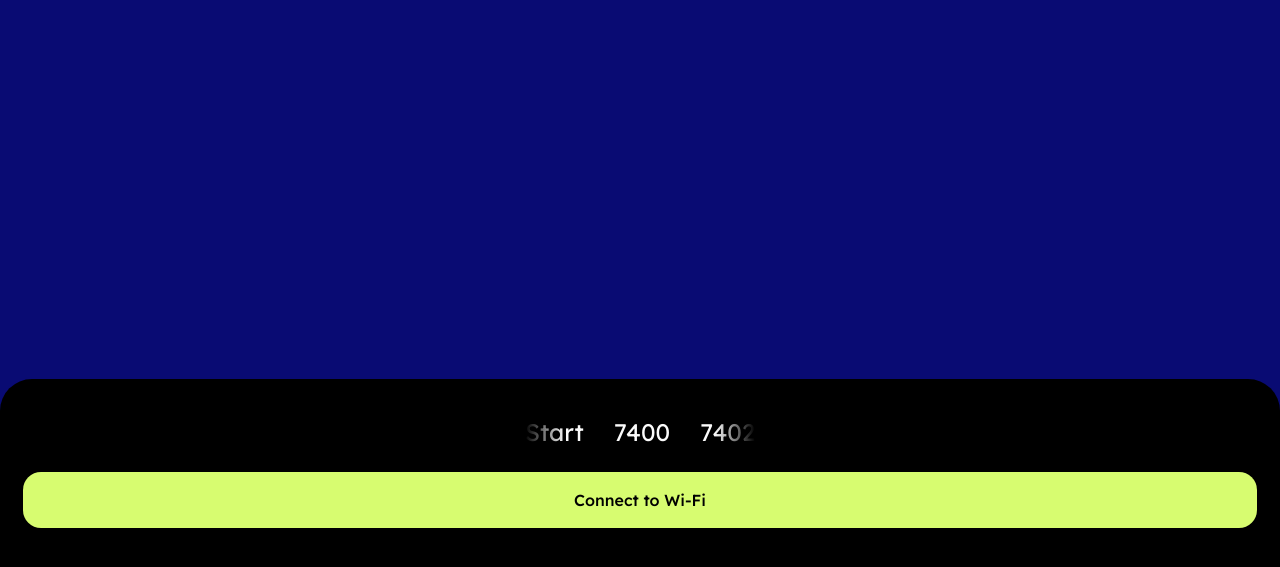
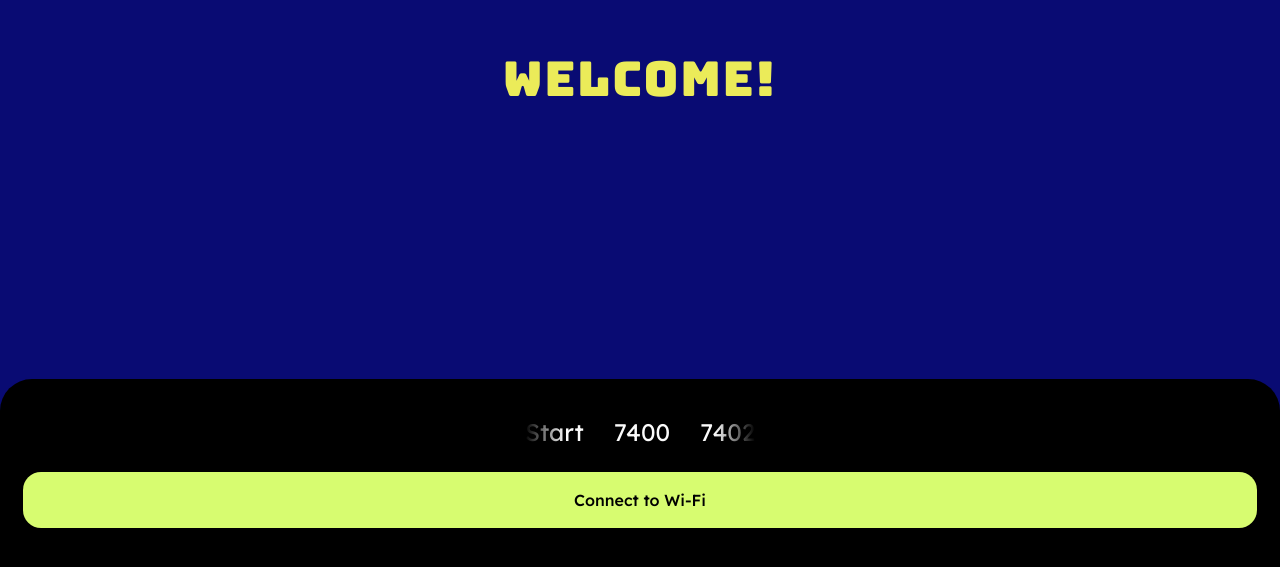
Before and after one commit to DharmikUmretiya/ICC, a React (Vite) app: page / in a window 1280 px wide. Shown: the part 221-788 px from the top of the page. Built offline with nearby package versions, Linux system fonts and the light colour scheme; no server answers.

Commit message:
Added WebSocket

```diff
--- a/src/App.jsx
+++ b/src/App.jsx
@@ -8,7 +8,7 @@ import { useEffect, useRef, useState } from "react";
 function App() {
   const wsRef = useRef(null);
   const [gate, setGate] = useState("7400")
-  const [Result, setResult] = useState("")
+  const [Result, setResult] = useState("Welcome!")
   const [IsConnected, setConnection] = useState(false)
   const Test_gate_btn = useRef()
 
```
